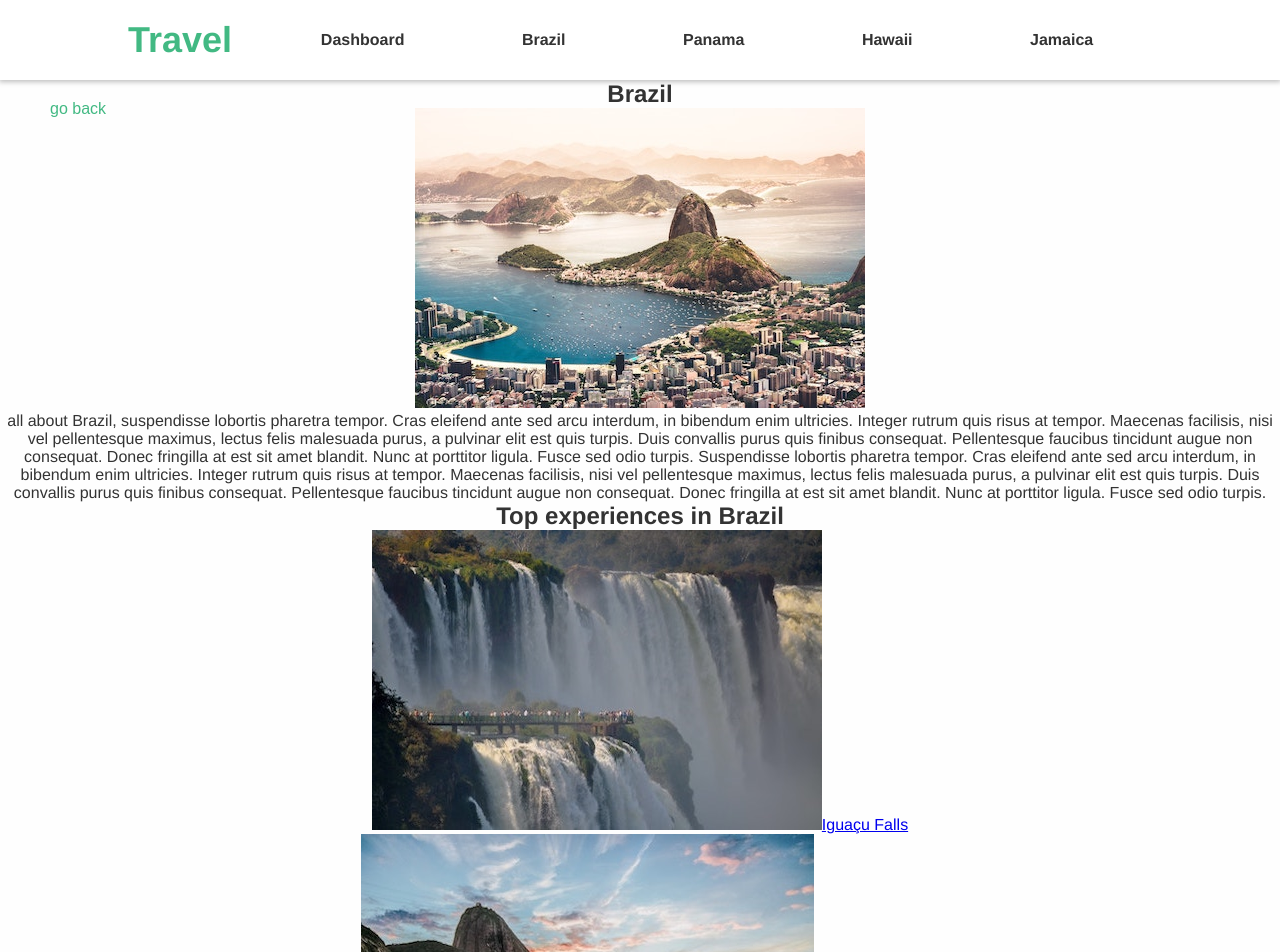
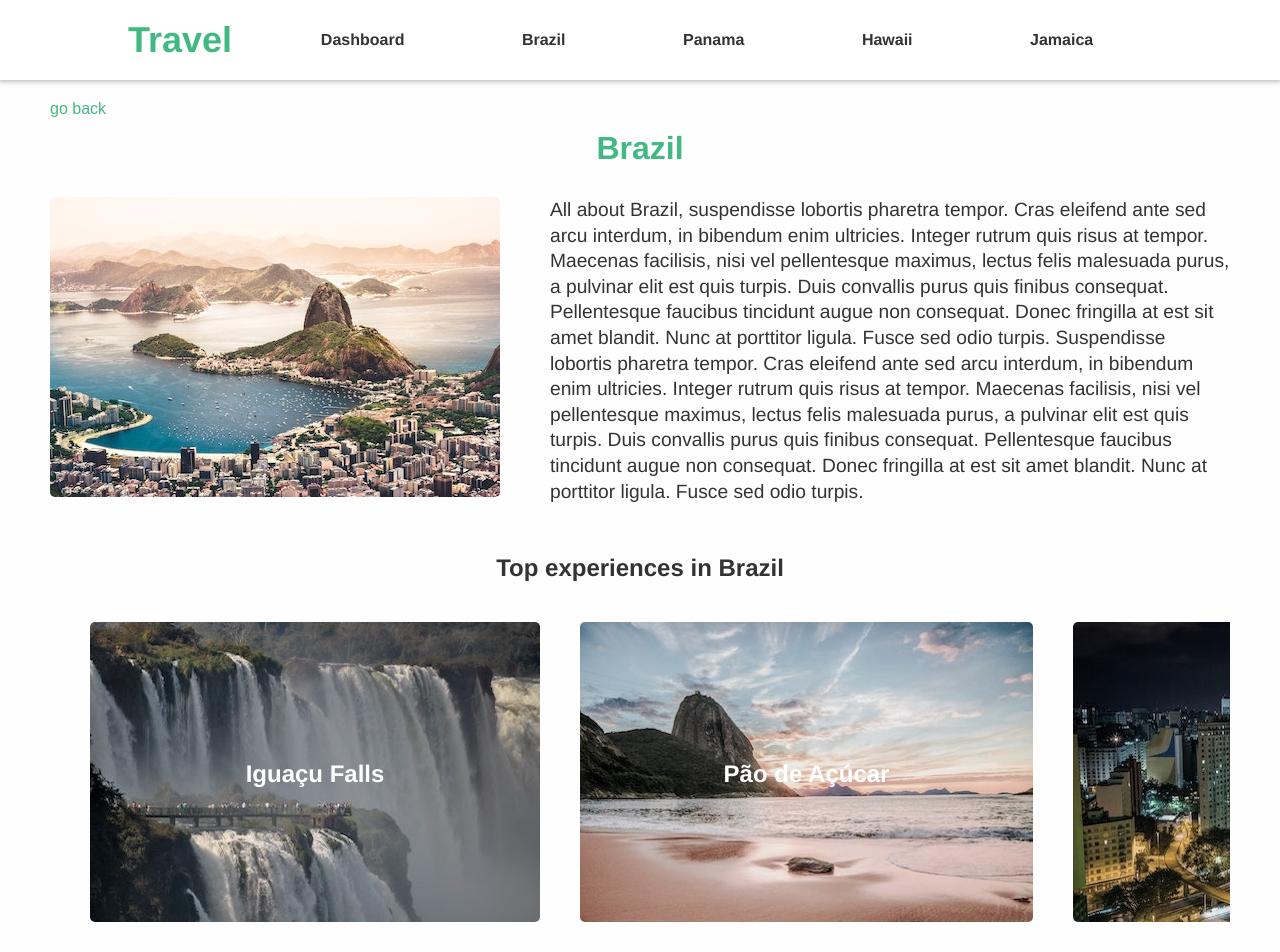
Before and after one commit to hdev14/travel, a Vue app: page /destination/brazil in a window 1280 px wide. Shown: the top 952 px of the page. Built offline with nearby package versions, Linux system fonts and the light colour scheme.

Commit message:
style: refactor destination detail style

```diff
--- a/src/components/GoBack.vue
+++ b/src/components/GoBack.vue
@@ -26,5 +26,6 @@ button {
   background-color: transparent;
   font-size: 1rem;
   color: var(--green);
+  cursor: pointer;
 }
 </style>
--- a/src/store.js
+++ b/src/store.js
@@ -7,7 +7,7 @@ export default {
       image: 'brazil.jpg',
       id: 1,
       description:
-        'all about Brazil, suspendisse lobortis pharetra tempor. Cras eleifend ante sed arcu interdum, in bibendum enim ultricies. Integer rutrum quis risus at tempor. Maecenas facilisis, nisi vel pellentesque maximus, lectus felis malesuada purus, a pulvinar elit est quis turpis. Duis convallis purus quis finibus consequat. Pellentesque faucibus tincidunt augue non consequat. Donec fringilla at est sit amet blandit. Nunc at porttitor ligula. Fusce sed odio turpis. Suspendisse lobortis pharetra tempor. Cras eleifend ante sed arcu interdum, in bibendum enim ultricies. Integer rutrum quis risus at tempor. Maecenas facilisis, nisi vel pellentesque maximus, lectus felis malesuada purus, a pulvinar elit est quis turpis. Duis convallis purus quis finibus consequat. Pellentesque faucibus tincidunt augue non consequat. Donec fringilla at est sit amet blandit. Nunc at porttitor ligula. Fusce sed odio turpis.',
+        'All about Brazil, suspendisse lobortis pharetra tempor. Cras eleifend ante sed arcu interdum, in bibendum enim ultricies. Integer rutrum quis risus at tempor. Maecenas facilisis, nisi vel pellentesque maximus, lectus felis malesuada purus, a pulvinar elit est quis turpis. Duis convallis purus quis finibus consequat. Pellentesque faucibus tincidunt augue non consequat. Donec fringilla at est sit amet blandit. Nunc at porttitor ligula. Fusce sed odio turpis. Suspendisse lobortis pharetra tempor. Cras eleifend ante sed arcu interdum, in bibendum enim ultricies. Integer rutrum quis risus at tempor. Maecenas facilisis, nisi vel pellentesque maximus, lectus felis malesuada purus, a pulvinar elit est quis turpis. Duis convallis purus quis finibus consequat. Pellentesque faucibus tincidunt augue non consequat. Donec fringilla at est sit amet blandit. Nunc at porttitor ligula. Fusce sed odio turpis.',
       experiences: [
         {
           name: 'Iguaçu Falls',
--- a/src/views/DestinationDetails.vue
+++ b/src/views/DestinationDetails.vue
@@ -1,5 +1,5 @@
 <template>
-  <div>
+  <div id="country">
     <GoBack />
     <section class="destination">
       <h1>{{ destination.name }}</h1>
@@ -13,7 +13,7 @@
     </section>
     <section class="experiences">
       <h2>Top experiences in {{ destination.name }}</h2>
-      <div class="cards" id="experience">
+      <div class="cards">
         <div
           v-for="experience in destination.experiences"
           :key="experience.name"
@@ -64,5 +64,72 @@ export default {
 </script>
 
 <style scoped>
+#country {
+  display: flex;
+  flex-direction: column;
+  padding: 50px;
+}
 
+section.destination {
+  margin-bottom: 50px;
+}
+
+section.destination h1 {
+  font-size: 2rem;
+  margin-bottom: 30px;
+  color: var(--green);
+}
+
+section.destination div {
+  display: flex;
+  align-items: flex-start;
+  justify-content: center;
+}
+
+section.destination div img {
+  width: auto;
+  height: 100%;
+  border-radius: 5px;
+  margin-right: 50px;
+}
+
+section.destination div p {
+  max-width: 700px;
+  text-align: left;
+  font-size: 1.2rem;
+  line-height: 1.6rem;
+}
+
+section.experiences .cards {
+  margin: 30px 0;
+  display: flex;
+  overflow-x: scroll;
+  justify-content: space-between;
+  padding: 10px 20px;
+}
+
+.cards .card {
+  height: auto;
+  position: relative;
+  text-decoration: none;
+  margin: 0 20px;
+}
+
+.card__text {
+  position: absolute;
+  top: 50%;
+  left: 50%;
+  transform: translate(-50%, -50%);
+  z-index: 1;
+  font-size: 1.5rem;
+  color: white;
+  font-weight: bold;
+
+}
+
+.cards .card a img {
+  object-fit: cover;
+  filter: grayscale(0.4);
+  border-radius: 5px;
+}
 </style>
```
